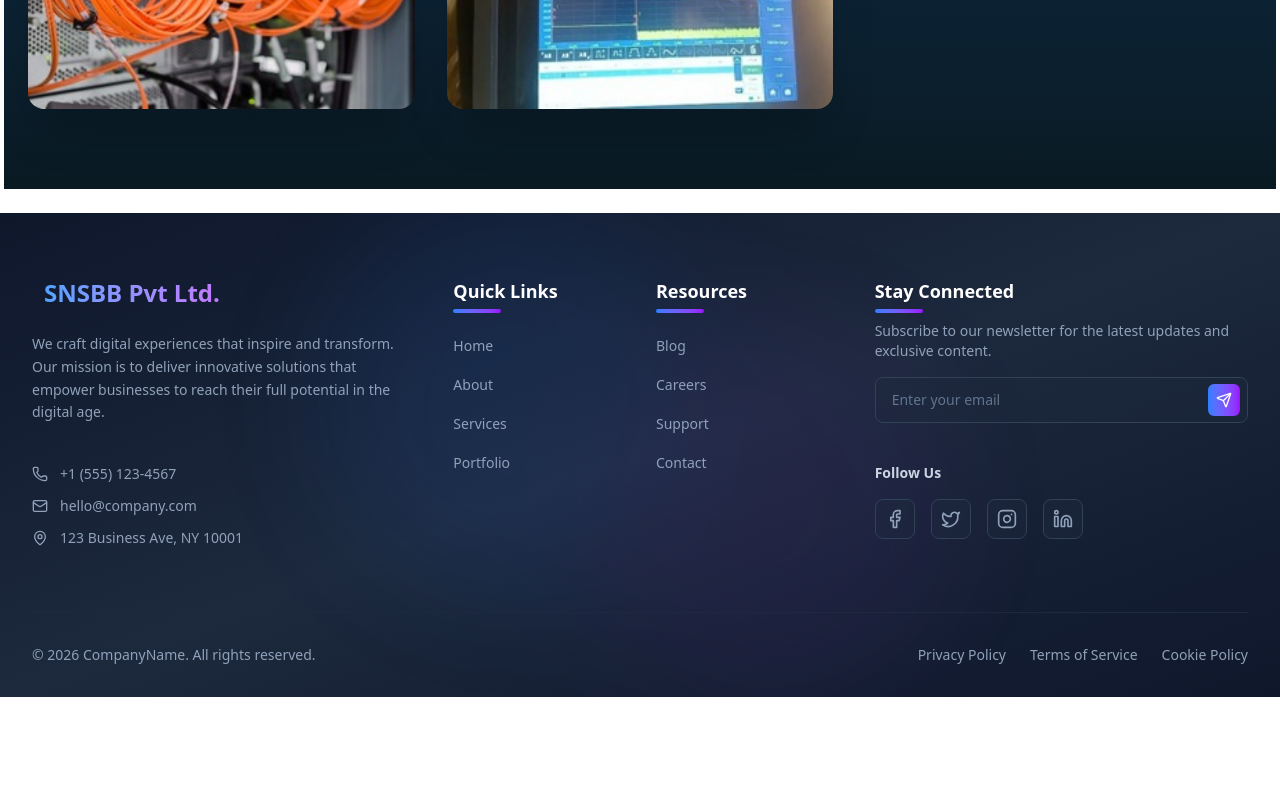
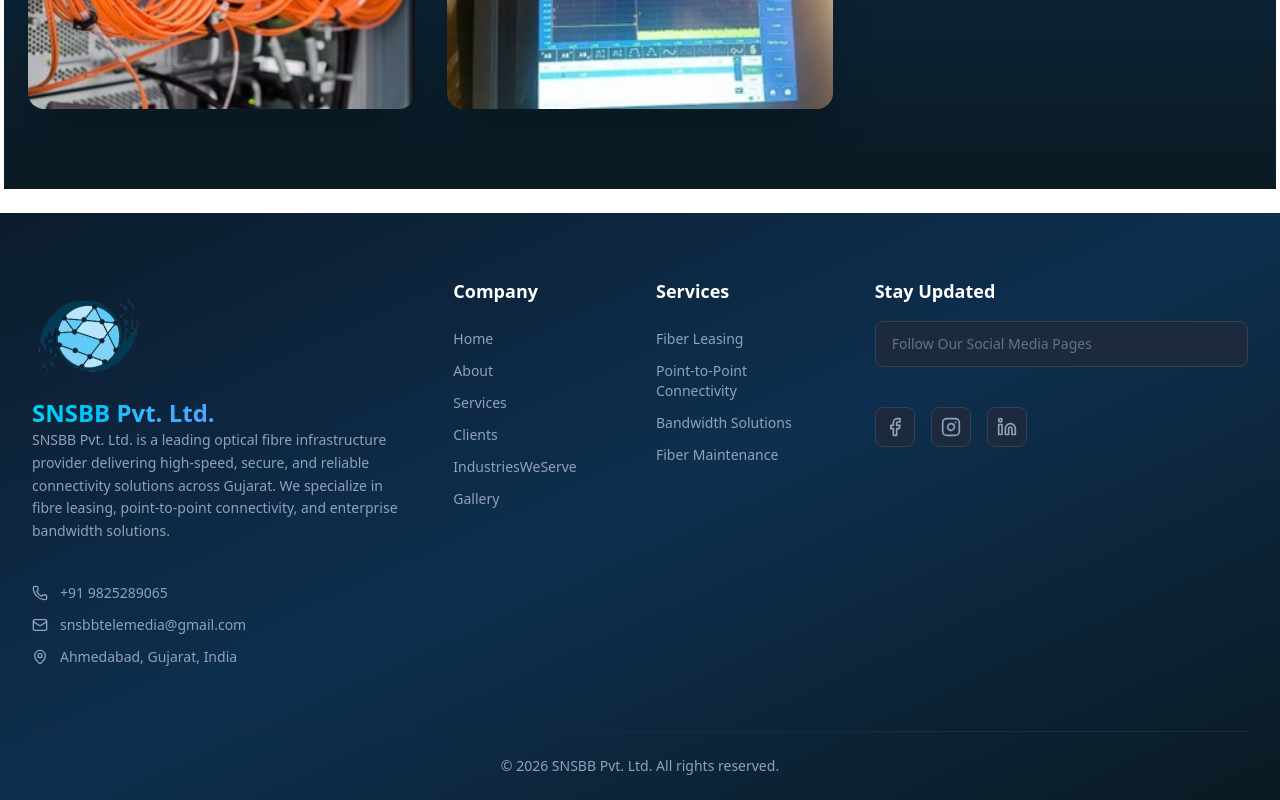
Before and after one commit to nautiyalsandeep19/SNSBB_Private_Limited, a React (Vite) app in the folder client/: page /gallery in a window 1280 px wide. Shown: the part 843-1643 px from the top of the page. Before the commit the page ends 1540 px from the top, so only its background shows below. Built offline with nearby package versions, Linux system fonts and the light colour scheme.

Commit message:
updated everything in the weba pp

```diff
--- a/client/src/App.jsx
+++ b/client/src/App.jsx
@@ -23,7 +23,7 @@
           <Route path="/contact" element={<Contact />} />
           <Route path="/clients" element={<Clients />} />
           <Route path="/networkcoverage" element={<Network />} />
-          <Route path="/industries" element={<IndustriesWeServe />} />
+          <Route path="/industriesweserve" element={<IndustriesWeServe />} />
           <Route path="/gallery" element={<Gallery />} />
         </Routes>
       </main>
--- a/client/src/components/layout/ Footer.jsx
+++ b/client/src/components/layout/ Footer.jsx
@@ -4,11 +4,11 @@
   Phone,
   MapPin,
   Facebook,
-  Twitter,
   Linkedin,
   Instagram,
   Send,
 } from "lucide-react";
+import { assets } from "../../assets/assets";
 
 const Footer = () => {
   const [email, setEmail] = React.useState("");
@@ -20,70 +20,62 @@
   };
 
   return (
-    <footer className="relative bg-gradient-to-br from-slate-900 via-slate-800 to-slate-900 text-slate-100 overflow-hidden">
-      {/* Decorative background elements */}
-      <div className="absolute inset-0 opacity-10">
-        <div className="absolute top-0 left-1/4 w-96 h-96 bg-blue-500 rounded-full filter blur-3xl animate-pulse"></div>
-        <div
-          className="absolute bottom-0 right-1/4 w-96 h-96 bg-purple-500 rounded-full filter blur-3xl animate-pulse"
-          style={{ animationDelay: "1s" }}
-        ></div>
-      </div>
-
+    <footer className="relative bg-gradient-to-br from-[#0B1C2D] via-[#0E2F4F] to-[#0a1a23] text-slate-100 overflow-hidden">
       <div className="relative max-w-7xl mx-auto px-6 lg:px-8">
         {/* Main Footer Content */}
         <div className="grid grid-cols-1 md:grid-cols-2 lg:grid-cols-12 gap-12 py-16">
-          {/* LEFT SECTION - Company Info */}
+          {/* COMPANY INFO */}
           <div className="lg:col-span-4 space-y-6">
-            {/* Logo */}
-            <div className="flex items-center space-x-3 group">
-              <div className="relative">
-                <div className="absolute -inset-1 bg-gradient-to-tr from-blue-500 to-purple-600 rounded-xl opacity-0 group-hover:opacity-20 blur transition-opacity duration-300"></div>
-              </div>
-              <span className="text-2xl font-bold bg-gradient-to-r from-blue-400 to-purple-400 bg-clip-text text-transparent">
-                SNSBB Pvt Ltd.
-              </span>
-            </div>
+            <span>
+              <img src={assets.logo} alt="" className="w-30" />
+            </span>
+            <span className="text-2xl font-bold bg-gradient-to-r from-cyan-400 to-blue-400 bg-clip-text text-transparent">
+              SNSBB Pvt. Ltd.
+            </span>
 
-            {/* About Text */}
             <p className="text-slate-400 leading-relaxed text-sm">
-              We craft digital experiences that inspire and transform. Our
-              mission is to deliver innovative solutions that empower businesses
-              to reach their full potential in the digital age.
+              SNSBB Pvt. Ltd. is a leading optical fibre infrastructure provider
+              delivering high-speed, secure, and reliable connectivity solutions
+              across Gujarat. We specialize in fibre leasing, point-to-point
+              connectivity, and enterprise bandwidth solutions.
             </p>
 
-            {/* Contact Info */}
             <div className="space-y-3 pt-4">
-              <div className="flex items-center space-x-3 text-slate-400 hover:text-blue-400 transition-colors duration-200">
+              <div className="flex items-center space-x-3 text-slate-400 hover:text-cyan-400 transition-colors duration-200">
                 <Phone className="w-4 h-4" />
-                <span className="text-sm">+1 (555) 123-4567</span>
+                <span className="text-sm">+91 9825289065</span>
               </div>
-              <div className="flex items-center space-x-3 text-slate-400 hover:text-blue-400 transition-colors duration-200">
+
+              <div className="flex items-center space-x-3 text-slate-400 hover:text-cyan-400 transition-colors duration-200">
                 <Mail className="w-4 h-4" />
-                <span className="text-sm">hello@company.com</span>
+                <span className="text-sm">snsbbtelemedia@gmail.com</span>
               </div>
-              <div className="flex items-center space-x-3 text-slate-400 hover:text-blue-400 transition-colors duration-200">
+
+              <div className="flex items-center space-x-3 text-slate-400 hover:text-cyan-400 transition-colors duration-200">
                 <MapPin className="w-4 h-4" />
-                <span className="text-sm">123 Business Ave, NY 10001</span>
+                <span className="text-sm">Ahmedabad, Gujarat, India</span>
               </div>
             </div>
           </div>
 
-          {/* MIDDLE SECTION - Quick Links */}
+          {/* QUICK LINKS */}
           <div className="lg:col-span-4 grid grid-cols-2 gap-8">
             <div className="space-y-6">
-              <h3 className="text-lg font-semibold text-white relative inline-block">
-                Quick Links
-                <span className="absolute -bottom-2 left-0 w-12 h-1 bg-gradient-to-r from-blue-500 to-purple-600 rounded-full"></span>
-              </h3>
-              <ul className="space-y-3">
-                {["Home", "About", "Services", "Portfolio"].map((item) => (
+              <h3 className="text-lg font-semibold text-white">Company</h3>
+              <ul className="space-y-3 text-sm">
+                {[
+                  "Home",
+                  "About",
+                  "Services",
+                  "Clients",
+                  "IndustriesWeServe",
+                  "Gallery",
+                ].map((item) => (
                   <li key={item}>
                     <a
-                      href={`#${item.toLowerCase()}`}
-                      className="text-slate-400 hover:text-white transition-all duration-200 inline-flex items-center group text-sm"
+                      href={`/${item.toLowerCase()}`}
+                      className="text-slate-400 hover:text-white transition-colors duration-200"
                     >
-                      <span className="w-0 group-hover:w-2 h-0.5 bg-blue-400 mr-0 group-hover:mr-2 transition-all duration-200"></span>
                       {item}
                     </a>
                   </li>
@@ -92,109 +84,51 @@
             </div>
 
             <div className="space-y-6">
-              <h3 className="text-lg font-semibold text-white relative inline-block">
-                Resources
-                <span className="absolute -bottom-2 left-0 w-12 h-1 bg-gradient-to-r from-blue-500 to-purple-600 rounded-full"></span>
-              </h3>
-              <ul className="space-y-3">
-                {["Blog", "Careers", "Support", "Contact"].map((item) => (
-                  <li key={item}>
-                    <a
-                      href={`#${item.toLowerCase()}`}
-                      className="text-slate-400 hover:text-white transition-all duration-200 inline-flex items-center group text-sm"
-                    >
-                      <span className="w-0 group-hover:w-2 h-0.5 bg-blue-400 mr-0 group-hover:mr-2 transition-all duration-200"></span>
-                      {item}
-                    </a>
-                  </li>
-                ))}
+              <h3 className="text-lg font-semibold text-white">Services</h3>
+              <ul className="space-y-3 text-sm text-slate-400">
+                <li>Fiber Leasing</li>
+                <li>Point-to-Point Connectivity</li>
+                <li>Bandwidth Solutions</li>
+                <li>Fiber Maintenance</li>
               </ul>
             </div>
           </div>
 
-          {/* RIGHT SECTION - Newsletter & Social */}
+          {/* NEWSLETTER & SOCIAL */}
           <div className="lg:col-span-4 space-y-6">
             <div className="space-y-4">
-              <h3 className="text-lg font-semibold text-white relative inline-block">
-                Stay Connected
-                <span className="absolute -bottom-2 left-0 w-12 h-1 bg-gradient-to-r from-blue-500 to-purple-600 rounded-full"></span>
-              </h3>
-              <p className="text-slate-400 text-sm">
-                Subscribe to our newsletter for the latest updates and exclusive
-                content.
-              </p>
-
-              {/* Newsletter Form */}
+              <h3 className="text-lg font-semibold text-white">Stay Updated</h3>
               <form onSubmit={handleSubmit} className="relative">
                 <input
                   type="email"
                   value={email}
                   onChange={(e) => setEmail(e.target.value)}
-                  placeholder="Enter your email"
+                  placeholder="Follow Our Social Media Pages "
                   required
-                  className="w-full px-4 py-3 bg-slate-800/50 border border-slate-700 rounded-lg text-white placeholder-slate-500 focus:outline-none focus:ring-2 focus:ring-blue-500 focus:border-transparent transition-all duration-200 text-sm"
+                  disabled
+                  className="w-full px-4 py-3 bg-slate-800 border border-slate-700 rounded-lg text-white placeholder-slate-500 focus:outline-none focus:ring-2 focus:ring-cyan-500 text-sm"
                 />
-                <button
-                  type="submit"
-                  className="absolute right-2 top-1/2 -translate-y-1/2 bg-gradient-to-r from-blue-500 to-purple-600 hover:from-blue-600 hover:to-purple-700 text-white p-2 rounded-md transition-all duration-200 transform hover:scale-105"
-                >
-                  <Send className="w-4 h-4" />
-                </button>
               </form>
             </div>
 
-            {/* Social Media Links */}
-            <div className="space-y-4 pt-4">
-              <h4 className="text-sm font-semibold text-slate-300">
-                Follow Us
-              </h4>
-              <div className="flex space-x-4">
-                {[
-                  { Icon: Facebook, href: "#", color: "hover:text-blue-500" },
-                  { Icon: Twitter, href: "#", color: "hover:text-sky-400" },
-                  { Icon: Instagram, href: "#", color: "hover:text-pink-500" },
-                  { Icon: Linkedin, href: "#", color: "hover:text-blue-600" },
-                ].map(({ Icon, href, color }, index) => (
-                  <a
-                    key={index}
-                    href={href}
-                    className={`w-10 h-10 bg-slate-800/50 border border-slate-700 rounded-lg flex items-center justify-center text-slate-400 ${color} transition-all duration-200 transform hover:scale-110 hover:border-slate-600`}
-                  >
-                    <Icon className="w-5 h-5" />
-                  </a>
-                ))}
-              </div>
+            {/* Social Links */}
+            <div className="flex space-x-4 pt-4">
+              {[Facebook, Instagram, Linkedin].map((Icon, index) => (
+                <a
+                  key={index}
+                  href="#"
+                  className="w-10 h-10 bg-slate-800 border border-slate-700 rounded-lg flex items-center justify-center text-slate-400 hover:text-cyan-400 hover:border-cyan-400 transition-all duration-200"
+                >
+                  <Icon className="w-5 h-5" />
+                </a>
+              ))}
             </div>
           </div>
         </div>
 
         {/* Bottom Bar */}
-        <div className="border-t border-slate-800 py-8">
-          <div className="flex flex-col md:flex-row justify-between items-center space-y-4 md:space-y-0">
-            <p className="text-slate-400 text-sm">
-              © {new Date().getFullYear()} CompanyName. All rights reserved.
-            </p>
-            <div className="flex space-x-6">
-              <a
-                href="#privacy"
-                className="text-slate-400 hover:text-white text-sm transition-colors duration-200"
-              >
-                Privacy Policy
-              </a>
-              <a
-                href="#terms"
-                className="text-slate-400 hover:text-white text-sm transition-colors duration-200"
-              >
-                Terms of Service
-              </a>
-              <a
-                href="#cookies"
-                className="text-slate-400 hover:text-white text-sm transition-colors duration-200"
-              >
-                Cookie Policy
-              </a>
-            </div>
-          </div>
+        <div className="border-t border-slate-800 py-6 text-center text-slate-400 text-sm">
+          © {new Date().getFullYear()} SNSBB Pvt. Ltd. All rights reserved.
         </div>
       </div>
     </footer>
--- a/client/src/components/layout/Navbar.jsx
+++ b/client/src/components/layout/Navbar.jsx
@@ -1,5 +1,6 @@
 import React, { useState } from "react";
-import { Link } from "react-router-dom";
+import { Link, NavLink } from "react-router-dom";
+
 import { assets } from "../../assets/assets";
 
 const Navbar = () => {
@@ -11,7 +12,7 @@
     { name: "Services", to: "/services" },
     { name: "Clients", to: "/clients" },
     { name: "Network Coverage", to: "/networkcoverage" },
-    { name: "Industries We Serve", to: "/industries" },
+    { name: "Industries We Serve", to: "/industriesweserve" },
     { name: "Our Gallery", to: "/gallery" },
   ];
 
@@ -30,13 +31,19 @@
           {/* Desktop Navigation */}
           <div className="hidden lg:flex items-center space-x-1">
             {navLinks.map((link) => (
-              <Link
+              <NavLink
                 key={link.name}
                 to={link.to}
-                className="px-4 py-2 rounded-lg text-gray-700 hover:text-blue-600 hover:bg-blue-50 transition-all duration-300 font-medium"
+                className={({ isActive }) =>
+                  `px-4 py-2 rounded-lg font-medium transition-all duration-300 ${
+                    isActive
+                      ? " text-blue-600"
+                      : "text-gray-700 hover:text-blue-600 "
+                  }`
+                }
               >
                 {link.name}
-              </Link>
+              </NavLink>
             ))}
           </div>
 
@@ -44,7 +51,7 @@
           <div className="hidden lg:block">
             <Link
               to="/contact"
-              className="px-6 py-3 bg-gradient-to-r from-blue-600 to-indigo-600 text-white rounded-lg font-semibold hover:from-blue-700 hover:to-indigo-700 transform hover:scale-105 transition-all duration-300 shadow-lg"
+              className="px-6 py-3 bg-gradient-to-b from-[#0B1C2D] via-[#0E2F4F] to-[#0a1a23] text-white rounded-lg font-semibold hover:from-blue-700 hover:to-indigo-700 transform hover:scale-105 transition-all duration-300 shadow-lg"
             >
               Contact Us
             </Link>
@@ -100,7 +107,7 @@
             <Link
               to="/contact"
               onClick={() => setIsOpen(false)}
-              className="mx-4 mt-2 px-6 py-3 bg-gradient-to-r from-blue-600 to-indigo-600 text-white rounded-lg font-semibold text-center hover:from-blue-700 hover:to-indigo-700 transition-all duration-300 shadow-lg"
+              className="mx-4 mt-2 px-6 py-3 bg-gradient-to-b from-[#0B1C2D] via-[#0E2F4F] to-[#0a1a23] text-white rounded-lg font-semibold text-center hover:from-blue-700 hover:to-indigo-700 transition-all duration-300 shadow-lg"
             >
               Contact Us
             </Link>
```
